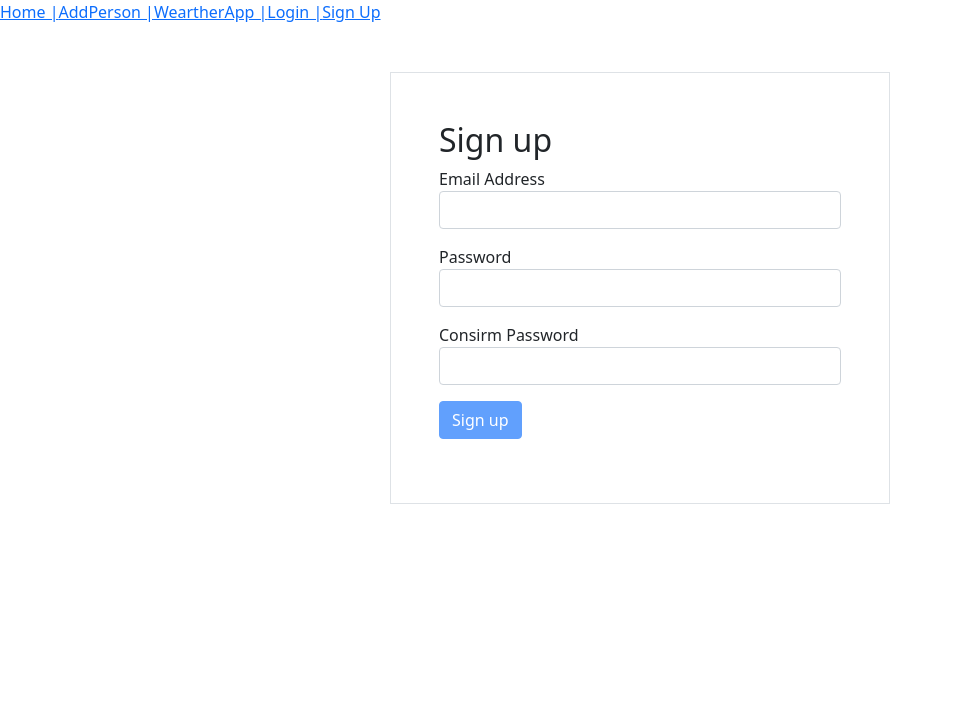
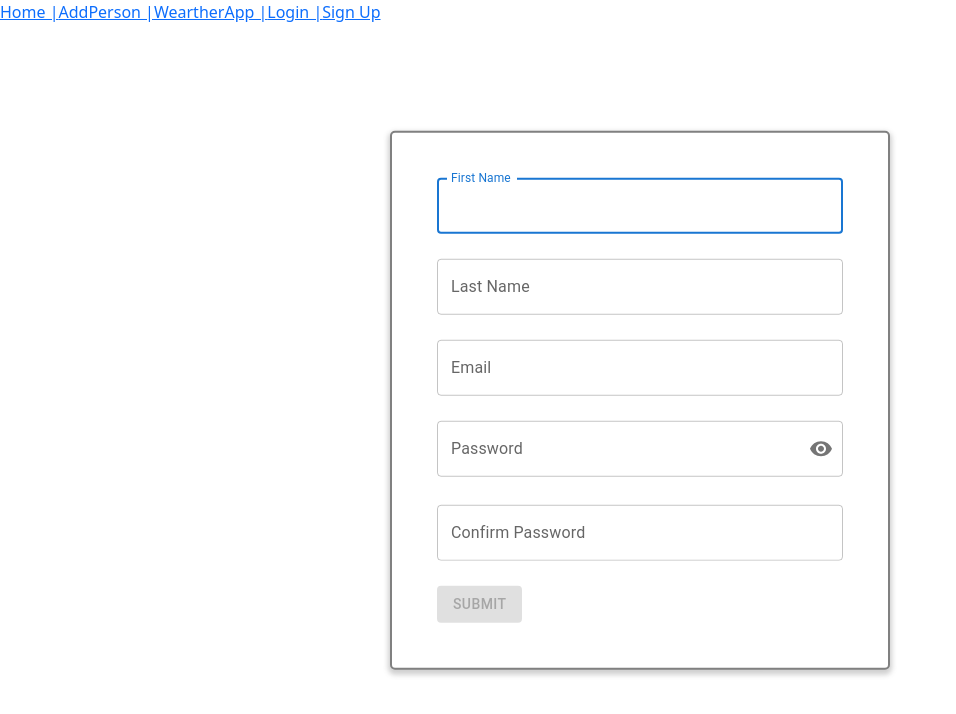
Before and after one commit to MasterJameson/NewPortfolio, a React (Create React App) app: page /sign-up in a window 1280 px wide. Shown: the top 714 px of the page, without its empty margins (0-956 px from the left). Built offline with nearby package versions, Linux system fonts and the light colour scheme.

Commit message:
added signup action and validation

```diff
--- a/db/db.json
+++ b/db/db.json
@@ -163,6 +163,22 @@
       }
     }
   ],
+  "accounts": [
+    {
+      "id": 202231321040,
+      "firstName": "Jameson",
+      "lastName": "Bagain",
+      "email": "bagainjameson@gmail.com",
+      "password": "123123123"
+    },
+    {
+      "id": 202231321530,
+      "firstName": "Jameson",
+      "lastName": "Bagain",
+      "email": "bagainjameson@gmail.com",
+      "password": "123456789"
+    }
+  ],
   "comments": [
     {
       "id": 1,
--- a/src/App.tsx
+++ b/src/App.tsx
@@ -4,7 +4,6 @@ import { Provider } from 'react-redux';
 import './App.css';
 import AddPerson from './Forms/AddPerson/AddPerson';
 // import Exam from './Forms/exam';
-import SignUpForm from './Forms/SignUp/SingUp';
 import { appStore } from './redux/store';
 // import ClassComponentApp from './Forms/classComponent';
 import WeartherApp from './Tables/WeatherApp/WeatherApp';
@@ -12,6 +11,7 @@ import LoginPage from './Forms/Login/LoginPage';
 import { BrowserRouter, Route, Routes } from 'react-router-dom';
 import { Nav } from './Nav/Navigation';
 import LandingPage from './Home/LandingPage';
+import SingUp from './Forms/SignUp/SingUp';
 
 
 function App() {
@@ -26,7 +26,7 @@ function App() {
             <Route path="/add-person" element={<AddPerson />} />
             <Route path="/waether-app" element={<WeartherApp />} />
             <Route path="/login" element={<LoginPage />} />
-            <Route path="/sign-up" element={<SignUpForm />} />
+            <Route path="/sign-up" element={<SingUp />} />
           </Routes>
         </BrowserRouter>
         {/* <ClassComponentApp /> */}
--- a/src/Forms/Login/LoginPage.tsx
+++ b/src/Forms/Login/LoginPage.tsx
@@ -33,9 +33,18 @@ const useStyles = makeStyles({
 const LoginPage = () => {
   const [inputValue, setInputValue] = useState({
     id: 0,
-    userName: '',
+    email: '',
     password: '',
     showPassword: false,
+    formError: {
+      emailErr: '',
+      passwordErr: '',
+    },
+    isFormValid:{
+      emailErr: false,
+      passwordErr: false,
+    }
+
   })
 
   const classes = useStyles()
@@ -63,19 +72,18 @@ const LoginPage = () => {
   console.log('inputValue', inputValue.password)
 
   return (
-    <div>
+    <>
       <FormGroup onSubmit={(e) => handleSubmit(e)}>
         <Box className={classes.boxModalStyle}>
           <Box className={classes.textFieldStyle}>
             <FormControl fullWidth >
               <TextField
                 error={false}
-                label="Username"
-                id="outlined-adornment-userName"
+                label="Email"
                 type="text"
                 autoFocus
-                name="userName"
-                value={inputValue.userName}
+                name="email"
+                value={inputValue.email}
                 onChange={(e: any) => handleChange(e)}
               // helperText="Incorrect entry."
               />
@@ -89,6 +97,7 @@ const LoginPage = () => {
                 id="outlined-adornment-password"
                 name="password"
                 label="Password"
+                autoComplete="new-password"
                 value={inputValue.password}
                 onChange={(e: any) => handleChange(e)}
                 endAdornment={
@@ -109,7 +118,7 @@ const LoginPage = () => {
           <Button variant="contained">Submit</Button>
         </Box>
       </FormGroup>
-    </div >
+    </ >
   )
 }
 
--- a/src/Forms/SignUp/SingUp.tsx
+++ b/src/Forms/SignUp/SingUp.tsx
@@ -1,109 +1,262 @@
-import React, { Component } from 'react';
-import SignUpError from '../../Components/FormErr/SignUpErr';
+import React, { useState } from 'react'
+import Box from '@mui/material/Box';
+import Button from '@mui/material/Button';
+import TextField from '@mui/material/TextField';
+import { makeStyles } from '@mui/styles';
+import IconButton from '@mui/material/IconButton';
+import OutlinedInput from '@mui/material/OutlinedInput';
+import InputLabel from '@mui/material/InputLabel';
+import InputAdornment from '@mui/material/InputAdornment';
+import Visibility from '@mui/icons-material/Visibility';
+import VisibilityOff from '@mui/icons-material/VisibilityOff';
+import FormControl from '@mui/material/FormControl';
+import { FormHelperText } from '@mui/material';
+import { useDispatch } from 'react-redux';
+import { postAccount } from '../../redux/actions/SignUpAction';
 
-interface MyState {
-  email: string,
-  password: string,
-  confirmPassword: string,
-  formErrors: { email: string, password: string, confirmPassword: string },
-  emailValid: boolean,
-  passwordValid: boolean,
-  confirmPasswordValid: boolean,
-  formValid: boolean,
-  fName: string
-}
 
-class SignUpForm extends Component<any, MyState> {
-  constructor(props: any) {
-    super(props);
-    this.state = {
-      email: '',
-      password: '',
-      confirmPassword: '',
-      formErrors: { email: '', password: '', confirmPassword: '' },
-      emailValid: false,
-      passwordValid: false,
-      confirmPasswordValid: false,
-      formValid: false,
-      fName: 'jameson'
+const useStyles = makeStyles({
+  boxModalStyle: {
+    position: 'absolute' as 'absolute',
+    top: '50%',
+    left: '50%',
+    transform: 'translate(-50%, -50%)',
+    width: 500,
+    backgroundColor: '#fff',
+    border: '2px solid #808080',
+    borderRadius: '5px',
+    boxShadow: '0 3px 5px 2px rgb(98 98 98 / 30%);',
+    padding: 45,
+  },
+  textFieldStyle: {
+    marginBottom: 25
+  }
+})
+
+
+const SingUp = () => {
+
+  const [inputValue, setInputValue] = useState({
+    id: 0,
+    firstName: '',
+    lastName: '',
+    email: '',
+    password: '',
+    confirmPassword: '',
+    showPassword: false,
+    formError: {
+      firstNameErr: '',
+      lastNameErr: '',
+      emailErr: '',
+      passwordErr: '',
+      confirmPassErr: ''
+    },
+    isFormValid: {
+      isFirstName: false,
+      isLastName: false,
+      isEmailerr: false,
+      isPasswordErr: false,
+      isConfirmPassErr: false,
+      isFormValidErr: false
     }
-  }
+  })
+  const classes = useStyles()
+  const dispatch: any = useDispatch();
 
-  validateField(fieldName: string, value: string) {
-    let fieldValidationErrors = this.state.formErrors;
-    let emailValid = this.state.emailValid;
-    let passwordValid = this.state.passwordValid;
-    let confirmPasswordValid = this.state.confirmPasswordValid;
 
-    switch (fieldName) {
+  const validateField = (name: string, value: string | number) => {
+    const isFormValid = inputValue.isFormValid
+    const formError = inputValue.formError
+
+    switch (name) {
+      case 'firstName':
+        isFormValid.isFirstName = value.toString().length > 1;
+        formError.firstNameErr = isFormValid.isFirstName ? '' : 'Invalid Name'
+        break;
+      case 'lastName':
+        isFormValid.isLastName = value.toString().length > 1;
+        formError.lastNameErr = isFormValid.isLastName ? '' : 'Invalid Name'
+        break;
       case 'email':
-        emailValid = value.match(/^([\w.%+-]+)@([\w-]+\.)+([\w]{2,})$/i) !== null;
-        fieldValidationErrors.email = emailValid ? '' : ' is invalid';
+        isFormValid.isEmailerr = value.toString().match(/^([\w.%+-]+)@([\w-]+\.)+([\w]{2,})$/i) !== null;
+        formError.emailErr = isFormValid.isEmailerr ? '' : 'Invalid Email'
         break;
       case 'password':
-        passwordValid = value.length >= 6;
-        fieldValidationErrors.password = passwordValid ? '' : ' is invalid';
+        isFormValid.isPasswordErr = value.toString().length >= 8;
+        formError.passwordErr = isFormValid.isPasswordErr ? '' : 'Password too weak'
         break;
       case 'confirmPassword':
-        confirmPasswordValid = value === this.state.password;
-        fieldValidationErrors.confirmPassword = confirmPasswordValid ? '' : `password don't match`;
+        isFormValid.isConfirmPassErr = value === inputValue.password;
+        formError.confirmPassErr = isFormValid.isConfirmPassErr ? '' : 'Password is not match'
         break;
 
       default:
         break;
     }
 
-    this.setState({
-      formErrors: fieldValidationErrors,
-      emailValid: emailValid,
-      passwordValid: passwordValid,
-      confirmPasswordValid: confirmPasswordValid
-    }, this.validateForm)
+    isFormValid.isFormValidErr = isFormValid.isEmailerr && isFormValid.isPasswordErr && isFormValid.isConfirmPassErr
+
+    if (isFormValid.isFormValidErr) handleId()
   }
 
-  validateForm() {
-    this.setState({ formValid: this.state.emailValid && this.state.passwordValid && this.state.confirmPasswordValid })
+  const handleChange = (e: React.ChangeEvent<HTMLTextAreaElement | HTMLInputElement>) => {
+    const name = e.target.name
+    const value = e.target.value
+    setInputValue({ ...inputValue, [name]: value })
+    validateField(name, value)
   }
 
-  handleChange(event: React.ChangeEvent<HTMLInputElement>) {
-    let name = event.target.name;
-    let value = event.target.value
-    this.setState({ ...this.state, [name]: value }, () => { this.validateField(name, value) });
+  const handleClickShowPassword = () => {
+    setInputValue({
+      ...inputValue,
+      showPassword: !inputValue.showPassword,
+    });
+  };
+
+  const handleMouseDownPassword = (event: React.MouseEvent<HTMLButtonElement>) => {
+    event.preventDefault();
+  };
+
+  const handleId = () => {
+    const date = new Date();
+    const components = [
+      date.getFullYear(),
+      date.getMonth(),
+      date.getDate(),
+      date.getHours(),
+      date.getMinutes(),
+      date.getSeconds(),
+    ];
+
+    const uniqueId = Number(components.join(""))
+
+    if (inputValue.isFormValid.isFormValidErr) setInputValue({ ...inputValue, id: uniqueId })
+
+  }
+  const handleReset = (event: { preventDefault: () => void; }) => {
+    console.log('test')
+    setInputValue({
+      id: 0,
+      firstName: '',
+      lastName: '',
+      email: '',
+      password: '',
+      confirmPassword: '',
+      showPassword: false,
+      formError: {
+        firstNameErr: '',
+        lastNameErr: '',
+        emailErr: '',
+        passwordErr: '',
+        confirmPassErr: ''
+      },
+      isFormValid: {
+        isFirstName: false,
+        isLastName: false,
+        isEmailerr: false,
+        isPasswordErr: false,
+        isConfirmPassErr: false,
+        isFormValidErr: false
+      }
+    })
+    event.preventDefault();
   }
 
-  errorClass(err: string) {
-    return (err.length === 0 ? '' : 'has-error')
+  const handleSubmit = (e: { preventDefault: () => void; }) => {
+    dispatch(postAccount(inputValue))
+    handleReset(e)
+    e.preventDefault()
   }
-  render() {
-    return (
-      <React.Fragment>
-        <div style={{ width: 500, margin: "0 auto", }}>
-          <form className='demoForm border p-5 mt-5'>
-            <h2>Sign up</h2>
-            <div className={`form-group mb-3
-                 ${this.errorClass(this.state.formErrors.email)}`}>
-              <label id='emailTest' htmlFor="email">Email Address</label>
-              <input type="email" name='email' value={this.state.email} onChange={(event) => this.handleChange(event)} className='form-control' />
-            </div>
-            <div className={`form-group mb-3
-                 ${this.errorClass(this.state.formErrors.password)}`}>
-              <label htmlFor="password">Password</label>
-              <input type="password" name='password' value={this.state.password} onChange={event => this.handleChange(event)} className='form-control' />
-            </div>
-            <div className={`form-group mb-3
-                  ${this.errorClass(this.state.formErrors.confirmPassword)}`}>
-              <label htmlFor="confirmPassword">Consirm Password</label>
-              <input type="password" name='confirmPassword' value={this.state.confirmPassword} onChange={event => { this.handleChange(event) }} className='form-control' />
-            </div>
-            <button type='submit' className='btn btn-primary mb-3' disabled={!this.state.formValid}>Sign up</button>
-            <div className="panel panel-default">
-              <SignUpError formErrors={this.state.formErrors} />
-            </div>
-          </form>
-        </div>
-      </React.Fragment>
-    );
-  }
+
+  return (
+    <>
+      <form >
+        <Box className={classes.boxModalStyle}>
+          <Box className={classes.textFieldStyle}>
+            <FormControl fullWidth >
+              <TextField
+                error={inputValue.formError.firstNameErr.length > 0}
+                label="First Name"
+                type="text"
+                autoFocus
+                name="firstName"
+                value={inputValue.firstName}
+                helperText={inputValue.formError.firstNameErr}
+                onChange={(e: any) => handleChange(e)}
+              />
+            </FormControl>
+          </Box>
+          <Box className={classes.textFieldStyle}>
+            <FormControl fullWidth >
+              <TextField
+                error={inputValue.formError.lastNameErr.length > 0}
+                label="Last Name"
+                type="text"
+                name="lastName"
+                value={inputValue.lastName}
+                helperText={inputValue.formError.lastNameErr}
+                onChange={(e: any) => handleChange(e)}
+              />
+            </FormControl>
+          </Box>
+          <Box className={classes.textFieldStyle}>
+            <FormControl fullWidth >
+              <TextField
+                error={inputValue.formError.emailErr.length > 0}
+                label="Email"
+                type="text"
+                name="email"
+                value={inputValue.email}
+                helperText={inputValue.formError.emailErr}
+                onChange={(e: any) => handleChange(e)}
+              />
+            </FormControl>
+          </Box>
+          <Box className={classes.textFieldStyle}>
+            <FormControl fullWidth>
+              <InputLabel htmlFor="outlined-adornment-password">Password</InputLabel>
+              <OutlinedInput
+                error={inputValue.formError.passwordErr.length > 0}
+                type={inputValue.showPassword ? 'text' : 'password'}
+                id="outlined-adornment-password"
+                name="password"
+                label="Password"
+                autoComplete="new-password"
+                value={inputValue.password}
+                onChange={(e: any) => handleChange(e)}
+                endAdornment={
+                  <InputAdornment position="end">
+                    <IconButton
+                      aria-label="toggle password visibility"
+                      onClick={handleClickShowPassword}
+                      onMouseDown={handleMouseDownPassword}
+                      edge="end"
+                    >
+                      {inputValue.showPassword ? <VisibilityOff /> : <Visibility />}
+                    </IconButton>
+                  </InputAdornment>
+                }
+              />{<FormHelperText error>{inputValue.formError.passwordErr}</FormHelperText>}
+            </FormControl >
+          </Box>
+          <Box className={classes.textFieldStyle}>
+            <FormControl fullWidth >
+              <TextField
+                error={inputValue.formError.confirmPassErr.length > 0}
+                label="Confirm Password"
+                type="password"
+                name="confirmPassword"
+                helperText={inputValue.formError.confirmPassErr}
+                value={inputValue.confirmPassword}
+                onChange={(e: any) => handleChange(e)}
+              />
+            </FormControl>
+          </Box>
+          <Button variant="contained" type="submit" disabled={!inputValue.isFormValid.isFormValidErr} onClick={handleSubmit}>Submit</Button>
+        </Box>
+      </form>
+    </ >
+  )
 }
 
-export default SignUpForm;
+export default SingUp
--- /dev/null
+++ b/src/redux/actions/SignUpAction.tsx
@@ -0,0 +1,16 @@
+export const postAccount = (payload: any) => (dispatch: any) => {
+  console.log('payload', payload)
+  const data = {
+    id: payload.id,
+    firstName: payload.firstName,
+    lastName: payload.lastName,
+    email: payload.email,
+    password: payload.password,
+  }
+  const url = `http://localhost:3001/accounts`
+  fetch(url, {
+    method: "POST",
+    headers: { 'Content-Type': 'application/json' },
+    body: JSON.stringify(data)
+  })
+}
```
